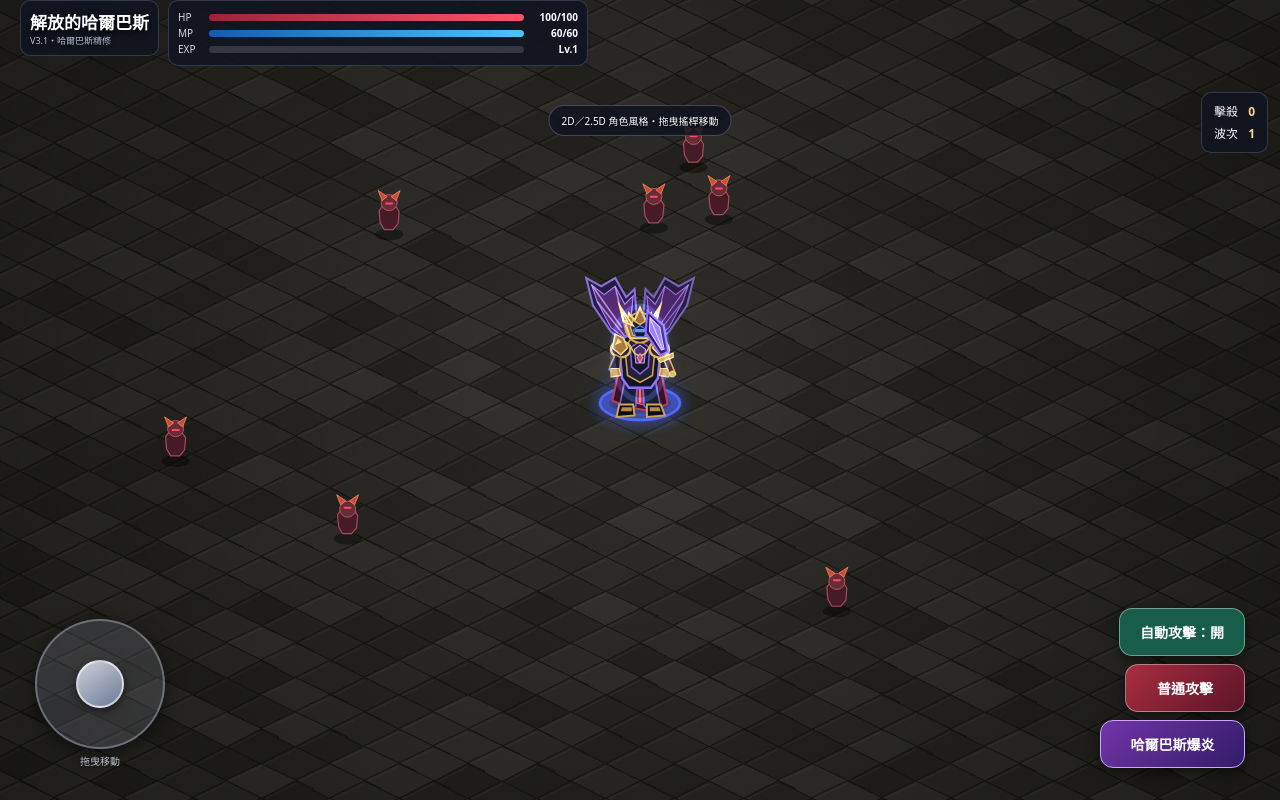
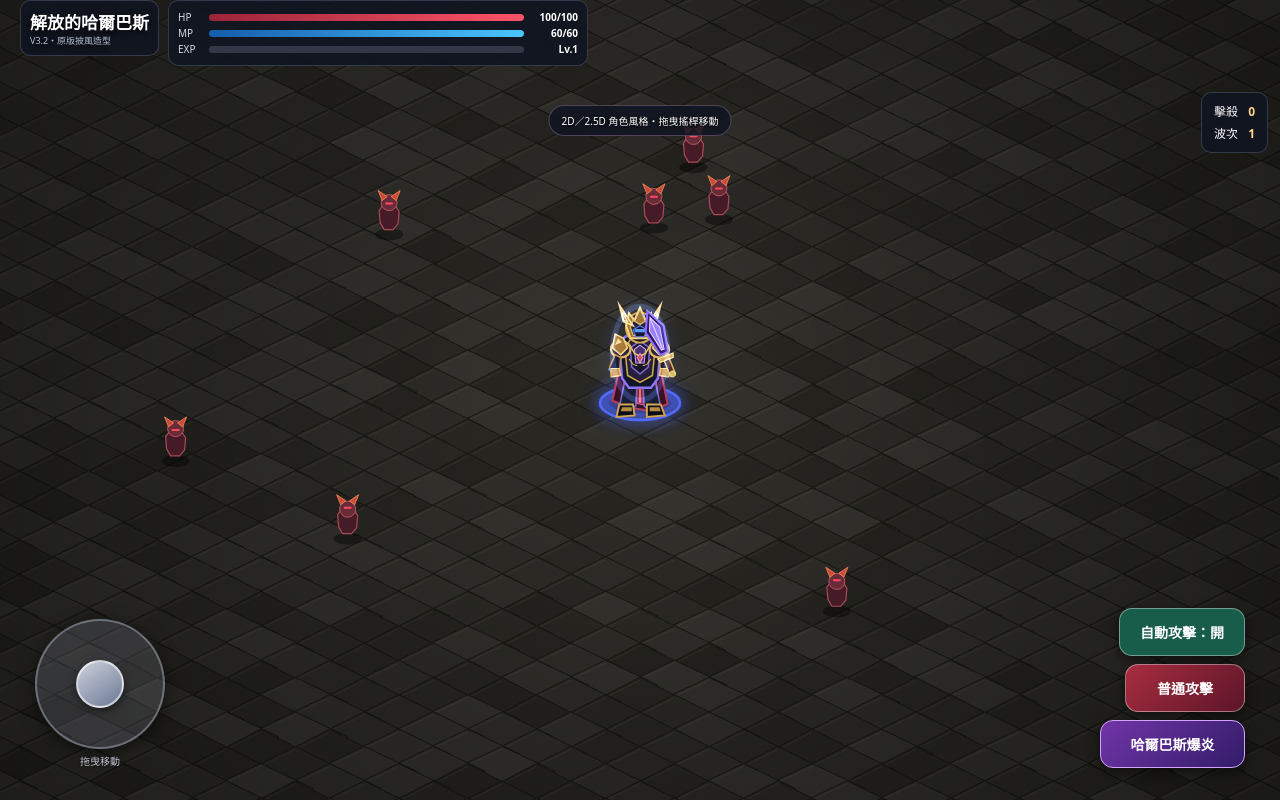
Before and after one commit to homie90916-dev/-3D-, a plain HTML site: page index.html in a window 1280 px wide. Drawn offline with Linux system fonts and the light colour scheme; animation ran at ten frames a second.

Commit message:
Add files via upload

```diff
--- a/index.html
+++ b/index.html
@@ -4,14 +4,14 @@
   <meta charset="utf-8">
   <meta name="viewport" content="width=device-width,initial-scale=1,maximum-scale=1,user-scalable=no,viewport-fit=cover">
   <meta name="theme-color" content="#090b12">
-  <title>解放的哈爾巴斯：覺醒 V3.1</title>
+  <title>解放的哈爾巴斯：覺醒 V3.2</title>
   <link rel="stylesheet" href="./style.css">
 </head>
 <body>
   <div id="game"><canvas id="world"></canvas></div>
   <div id="hud">
     <header class="topbar">
-      <div class="brand">解放的哈爾巴斯 <small>V3.1・哈爾巴斯精修</small></div>
+      <div class="brand">解放的哈爾巴斯 <small>V3.2・原版披風造型</small></div>
       <div class="stats">
         <div class="stat"><span>HP</span><div class="bar"><i id="hpBar"></i></div><b id="hpText">100/100</b></div>
         <div class="stat"><span>MP</span><div class="bar mana"><i id="mpBar"></i></div><b id="mpText">60/60</b></div>
--- a/main.js
+++ b/main.js
@@ -109,24 +109,7 @@ function drawHalpas(x,y,scale=1,phase=0,faceX=0,faceY=-1,attack=0){
  ellipse(0,7,29,10,"#344cff");ctx.restore();
  drawAura(0,8,29,"#536cff",.95);
 
- // Broad dragon wings behind the armor. Membranes are shaded separately
- // so the silhouette reads clearly at the small mobile-game scale.
- ctx.save();ctx.translate(0,-34+bob);ctx.globalAlpha=.98;
- // Left wing outer frame and membrane.
- path([[-8,1],[-21,-9],[-34,-28],[-39,-48],[-28,-42],[-18,-48],[-10,-34],[-4,-40],[-2,-17]],
-      "#251b45","#8b72d9",1.5);
- path([[-8,-2],[-21,-12],[-31,-31],[-35,-43],[-26,-36],[-18,-42],[-11,-29],[-5,-35]],
-      "#542b72","#b18cff",.8);
- ctx.strokeStyle="#d0a7ff";ctx.lineWidth=1.1;ctx.globalAlpha=.8;
- ctx.beginPath();ctx.moveTo(-8,-2);ctx.lineTo(-31,-31);ctx.moveTo(-10,-8);ctx.lineTo(-18,-42);ctx.moveTo(-13,-12);ctx.lineTo(-35,-43);ctx.stroke();
- // Right wing.
- path([[8,1],[21,-9],[34,-28],[39,-48],[28,-42],[18,-48],[10,-34],[4,-40],[2,-17]],
-      "#251b45","#8b72d9",1.5);
- path([[8,-2],[21,-12],[31,-31],[35,-43],[26,-36],[18,-42],[11,-29],[5,-35]],
-      "#542b72","#b18cff",.8);
- ctx.beginPath();ctx.moveTo(8,-2);ctx.lineTo(31,-31);ctx.moveTo(10,-8);ctx.lineTo(18,-42);ctx.moveTo(13,-12);ctx.lineTo(35,-43);ctx.stroke();
- ctx.restore();
-
+ // No dragon wings: keep the original-inspired cape silhouette clear.
  // Long crimson mantle, layered with dark inner fold and gold hem.
  path([[-10,-34],[10,-34],[15,-17+sway],[20,8+sway], [7,13+sway],[-7,12-sway],[-20,7-sway],[-15,-17]],
       "#360d20","#b33c55",1.5);
@@ -134,6 +117,10 @@ function drawHalpas(x,y,scale=1,phase=0,faceX=0,faceY=-1,attack=0){
       "#9b1938","#e05a70",1);
  path([[-13,-15],[-9,-10+sway],[0,-7+sway],[9,-10+sway],[14,-15]],
       null,"#e3b65d",1.2);
+ // Layered fabric folds and a soft red highlight make the cape read as cloth.
+ path([[-10,-27],[-6,-16+sway],[-8,5+sway]],null,"#d34d68",1.1);
+ path([[1,-28],[3,-14+sway],[5,8+sway]],null,"#e45b70",1.0);
+ path([[8,-25],[10,-13+sway],[12,4+sway]],null,"#6c142d",1.2);
  // Cloak center seam and clasp.
  ctx.strokeStyle="#e4b75f";ctx.lineWidth=.9;ctx.beginPath();ctx.moveTo(0,-27);ctx.lineTo(0,7+sway);ctx.stroke();
  ellipse(0,-33,4.2,3.3,"#f4d27b","#79501f",1);
@@ -154,6 +141,10 @@ function drawHalpas(x,y,scale=1,phase=0,faceX=0,faceY=-1,attack=0){
  path([[-7,-32],[0,-37],[7,-32],[6,-18],[0,-13],[-6,-18]],
       "#171629","#8565d8",1.1);
  path([[-4,-31],[0,-34],[4,-31],[3,-21],[-3,-21]],"#4a3268","#c7a0ff",.8);
+ // Fine gold filigree lines on the breastplate.
+ ctx.strokeStyle="#d8b05d";ctx.lineWidth=.8;
+ ctx.beginPath();ctx.moveTo(-8,-24);ctx.lineTo(-5,-20);ctx.lineTo(-2,-19);
+ ctx.moveTo(8,-24);ctx.lineTo(5,-20);ctx.lineTo(2,-19);ctx.stroke();
  // Breastplate highlights and center ruby.
  ctx.strokeStyle="#f0c96b";ctx.lineWidth=1;
  ctx.beginPath();ctx.moveTo(-8,-35);ctx.lineTo(-4,-28);ctx.lineTo(0,-26);ctx.lineTo(4,-28);ctx.lineTo(8,-35);ctx.stroke();
```
